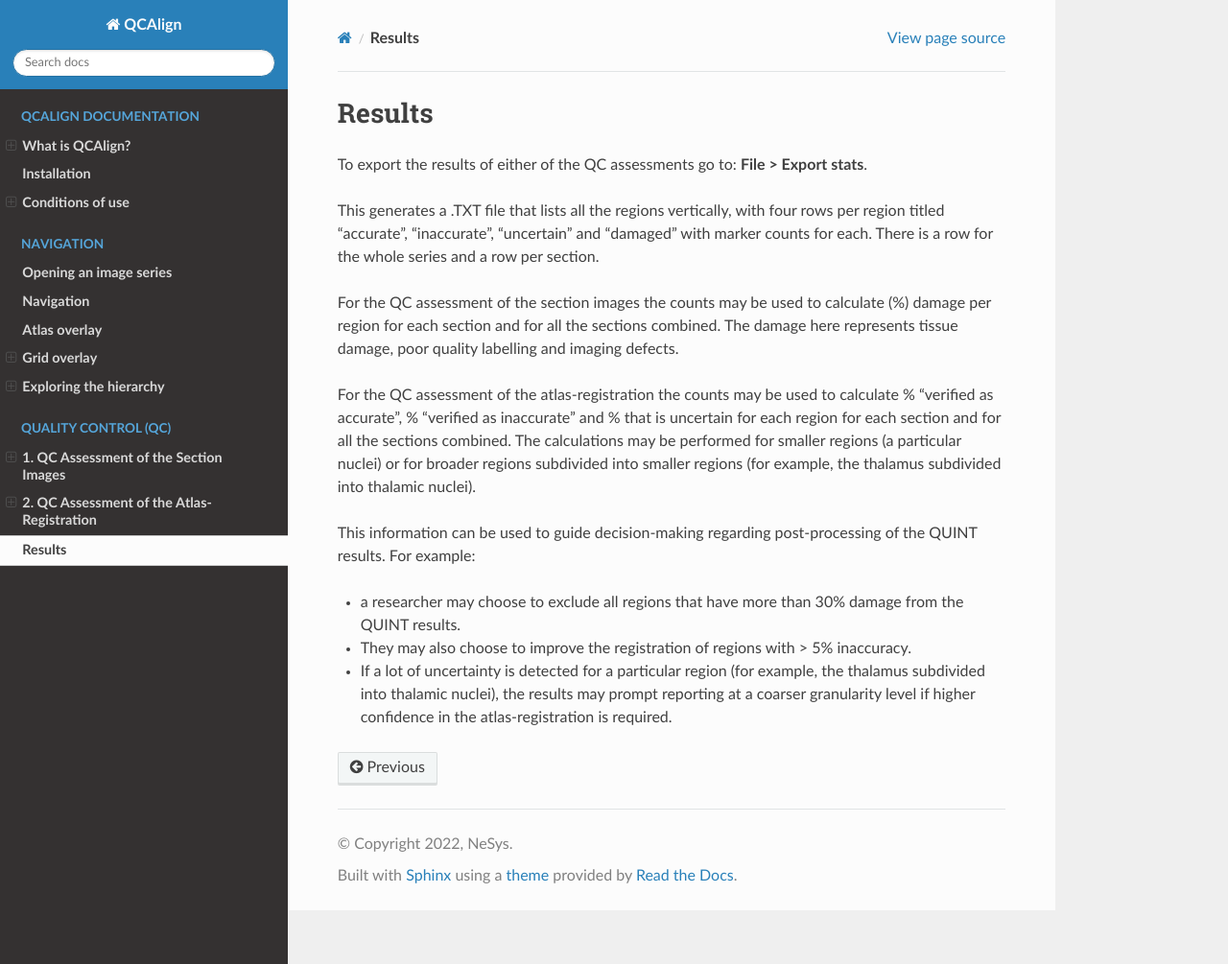
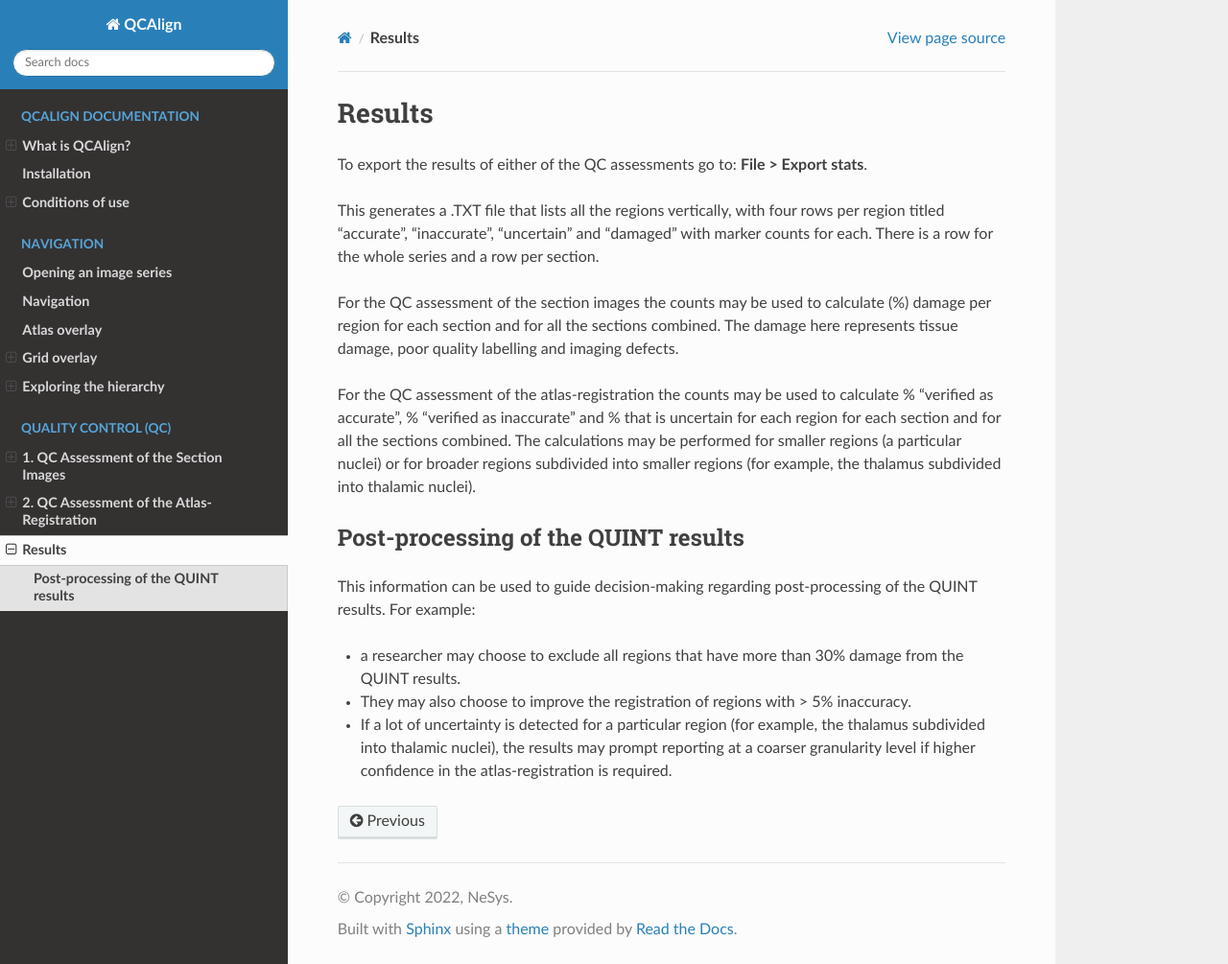
Before and after one commit to Neural-Systems-at-UIO/QCAlign, a Sphinx documentation site: the page built from docs/results.rst, in a window 1280 px wide and 1005 px high. Shown: the whole window at 96% size. Built offline with Sphinx 7.4.7 and the Read the Docs theme 2.0.0, drawn with Linux system fonts in a browser that asks for light colours.

Commit message:
Update results.rst

```diff
--- a/docs/results.rst
+++ b/docs/results.rst
@@ -9,6 +9,9 @@ For the QC assessment of the section images the counts may be used to calculate
 
 For the QC assessment of the atlas-registration the counts may be used to calculate % “verified as accurate”, % “verified as inaccurate” and % that is uncertain for each region for each section and for all the sections combined. The calculations may be performed for smaller regions (a particular nuclei) or for broader regions subdivided into smaller regions (for example, the thalamus subdivided into thalamic nuclei).
 
+**Post-processing of the QUINT results**
+----------------------------------------
+
 This information can be used to guide decision-making regarding post-processing of the QUINT results. For example:
 
 - a researcher may choose to exclude all regions that have more than 30% damage from the QUINT results.
```
